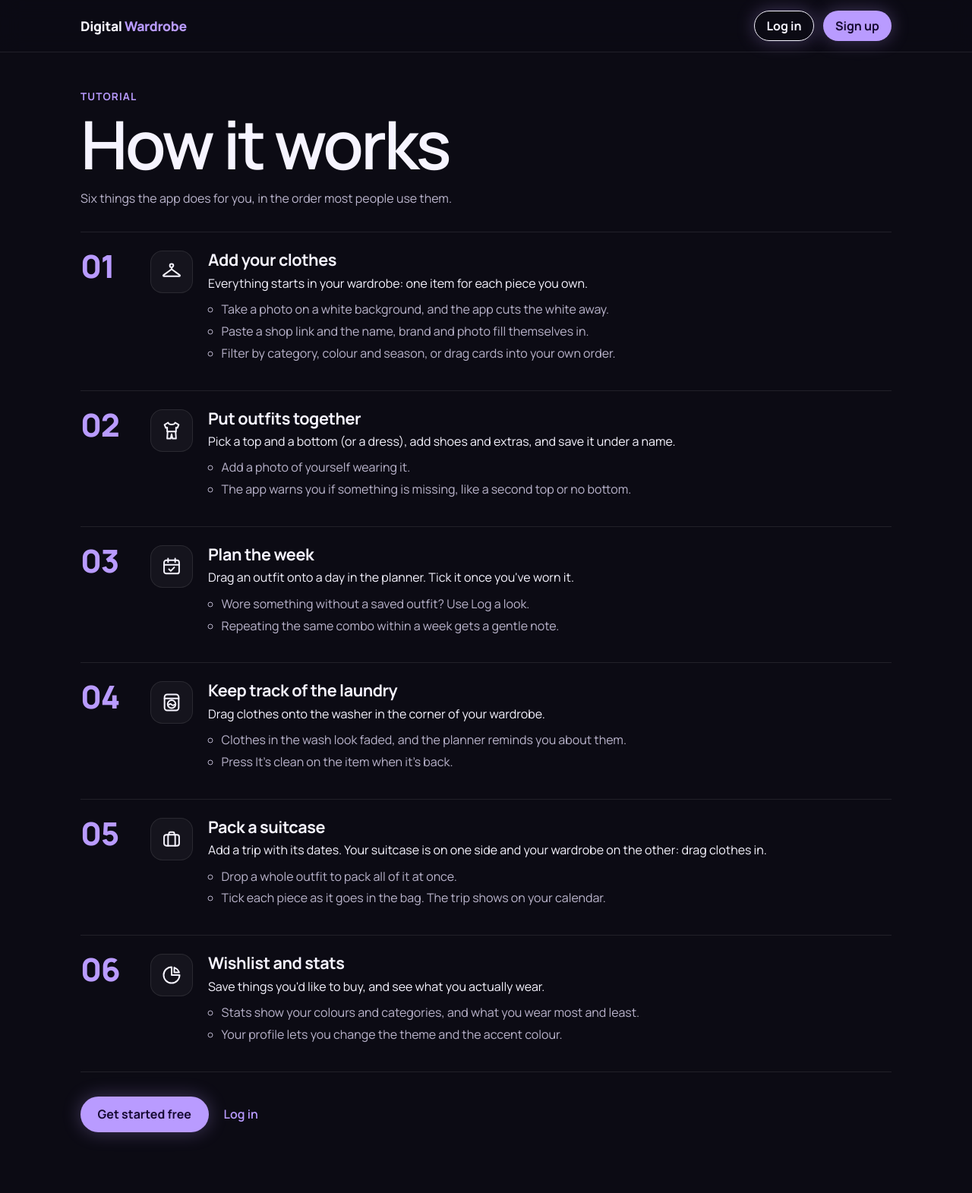
After one commit to lyanks/DigitalWardrobe, a Flask app: page /tutorial in a window 1280 px wide. The commit adds this page. Shown: the whole page at 76% size. Run offline with Flask 3, Linux system fonts and the light colour scheme.

Commit message:
Add a tutorial page and suggest it to new users on the home page
- Landing title: "organised." on its own line, "thoughtfully" no longer cropped
- Strip spaces around everything typed into forms (not passwords)

```diff
--- a/app/__init__.py
+++ b/app/__init__.py
@@ -63,6 +63,7 @@ def create_app(config_class=Config):
     from app.api.routes import bp as api_bp
     from app.welcome.routes import bp as welcome_bp
     from app.trips.routes import bp as trips_bp
+    from app.tutorial.routes import bp as tutorial_bp
 
     app.register_blueprint(main_bp)
     app.register_blueprint(auth_bp)
@@ -71,6 +72,7 @@ def create_app(config_class=Config):
     app.register_blueprint(planner_bp)
     app.register_blueprint(api_bp)
     app.register_blueprint(trips_bp)
+    app.register_blueprint(tutorial_bp)
     app.register_blueprint(welcome_bp)
 
     return app
--- a/app/models.py
+++ b/app/models.py
@@ -32,6 +32,8 @@ class User(UserMixin, db.Model):
     accent_color = db.Column(db.String(7))  # "#c4a8ff", or None = the theme's own
     # Idea #7: when the setup wizard was finished (or skipped). Empty = not yet.
     onboarded_at = db.Column(db.DateTime(timezone=True))
+    # When they opened the tutorial or closed its banner. Empty = suggest it.
+    tutorial_seen_at = db.Column(db.DateTime(timezone=True))
     created_at = db.Column(db.DateTime(timezone=True), default=utcnow, nullable=False)
 
     # One user -> many items. Deleting a user deletes their items too.
--- a/app/outfits/forms.py
+++ b/app/outfits/forms.py
@@ -1,13 +1,13 @@
-from flask_wtf import FlaskForm
 from flask_wtf.file import FileAllowed, FileField
 from wtforms import BooleanField, SelectField, SelectMultipleField, StringField, SubmitField, TextAreaField
 from wtforms.validators import DataRequired, Length, Optional
 
+from app.forms import BaseForm
 from app.wardrobe.choices import OCCASIONS
 from app.wardrobe.forms import IMAGE_TYPES
 
 
-class OutfitForm(FlaskForm):
+class OutfitForm(BaseForm):
     name = StringField("Name", validators=[DataRequired(), Length(max=100)])
     occasion = SelectField("Occasion", choices=[("", "—")] + [(o, o.capitalize()) for o in OCCASIONS])
     # Several values under one name: the browser sends item_ids=3&item_ids=7...
@@ -23,6 +23,6 @@ class OutfitForm(FlaskForm):
     submit = SubmitField("Save outfit")
 
 
-class DeleteOutfitForm(FlaskForm):
+class DeleteOutfitForm(BaseForm):
     """Only carries the CSRF token for the delete button."""
     submit = SubmitField("Yes, delete it")
--- a/app/planner/forms.py
+++ b/app/planner/forms.py
@@ -1,11 +1,11 @@
-from flask_wtf import FlaskForm
 from wtforms import SelectField, SelectMultipleField, StringField, SubmitField
 from wtforms.validators import DataRequired, Length, Optional
 
 from app.dates import DayMonthYearField
+from app.forms import BaseForm
 
 
-class ScheduleForm(FlaskForm):
+class ScheduleForm(BaseForm):
     # The route fills the choices with the user's own outfits.
     outfit_id = SelectField("Outfit", coerce=int, validators=[DataRequired()])
     # Turns "14.10.2026" into a Python date object (see app/dates.py).
@@ -14,7 +14,7 @@ class ScheduleForm(FlaskForm):
     submit = SubmitField("Add to calendar")
 
 
-class LogLookForm(FlaskForm):
+class LogLookForm(BaseForm):
     """Idea #1: what you wore on a day, picked from loose items."""
     # Filled with the user's own item ids by the route, like the outfit builder.
     item_ids = SelectMultipleField("Items", coerce=int)
--- a/app/static/css/main.css
+++ b/app/static/css/main.css
@@ -2716,15 +2716,21 @@ input[type="radio"] {
 .landing-intro .hero-title [data-reveal] {
     display: inline-block;
     white-space: nowrap;
-    vertical-align: bottom;
     max-width: 0;
-    overflow: hidden;
+    /* Cut off only left and right while it's folded. "hidden" would also
+       cut the bottom of g and y. */
+    overflow-x: clip;
     opacity: 0;
     transition: max-width 0.45s ease, opacity 0.6s ease 0.3s;
 }
 
 .landing-intro .hero-title [data-reveal].shown {
     opacity: 1;
+}
+
+.landing-intro .hero-title [data-reveal].settled {
+    display: inline;
+    max-width: none;
 }
 
 .type-caret {
@@ -2746,3 +2752,139 @@ input[type="radio"] {
 @keyframes caret-blink {
     50% { opacity: 0; }
 }
+
+/* ---------- Tutorial ---------- */
+
+/* The "New here?" banner on the home page. */
+.tutorial-tip {
+    display: flex;
+    align-items: center;
+    gap: 1rem;
+    padding: 1rem 1.25rem;
+    margin-bottom: calc(var(--space) * 1.5);
+    border: 1px solid color-mix(in srgb, var(--color-primary) 45%, transparent);
+    border-radius: var(--radius-lg);
+    background: color-mix(in srgb, var(--color-primary) 10%, var(--color-glass));
+}
+
+.tutorial-tip > div {
+    flex: 1;
+    display: flex;
+    flex-wrap: wrap;
+    gap: 0.25rem 0.6rem;
+}
+
+.tutorial-tip-close {
+    font-size: 1.3rem;
+    line-height: 1;
+    padding: 0.2rem 0.4rem;
+    color: var(--color-muted);
+}
+
+.tutorial-again {
+    margin: 0 0 var(--space);
+}
+
+.hero-link {
+    align-self: center;
+    margin-left: 0.5rem;
+}
+
+.tutorial-head {
+    margin: var(--space) 0 calc(var(--space) * 2);
+}
+
+.tutorial-head .big-title {
+    margin: 0.25rem 0 0.75rem;
+}
+
+.tutorial-steps {
+    list-style: none;
+    margin: 0;
+    padding: 0;
+    border-top: 1px solid var(--color-glass-border);
+}
+
+/* Number | icon | text, with thin lines between, like the home numbers. */
+.tutorial-step {
+    display: grid;
+    grid-template-columns: 4.5rem 3.5rem minmax(0, 1fr);
+    gap: 1.25rem;
+    align-items: start;
+    padding: calc(var(--space) * 1.5) 0;
+    border-bottom: 1px solid var(--color-glass-border);
+}
+
+.tutorial-number {
+    font-size: 2.6rem;
+    font-weight: 800;
+    line-height: 1;
+    color: var(--color-primary);
+    letter-spacing: -0.03em;
+}
+
+.tutorial-icon {
+    width: 3.5rem;
+    height: 3.5rem;
+    display: grid;
+    place-items: center;
+    border-radius: 1rem;
+    border: 1px solid var(--color-glass-border);
+    background: var(--color-glass);
+}
+
+.tutorial-icon svg {
+    width: 1.75rem;
+    height: 1.75rem;
+    fill: none;
+    stroke: currentColor;
+    stroke-width: 1.7;
+    stroke-linecap: round;
+    stroke-linejoin: round;
+}
+
+.tutorial-body h2 {
+    margin: 0 0 0.35rem;
+    font-size: 1.35rem;
+}
+
+.tutorial-body p {
+    margin: 0 0 0.6rem;
+}
+
+.tutorial-body ul {
+    margin: 0 0 0.75rem;
+    padding-left: 1.1rem;
+    color: var(--color-muted);
+}
+
+.tutorial-body li + li {
+    margin-top: 0.25rem;
+}
+
+.tutorial-end {
+    display: flex;
+    flex-wrap: wrap;
+    align-items: center;
+    gap: 1.25rem;
+    margin: calc(var(--space) * 2) 0;
+}
+
+@media (max-width: 600px) {
+    .tutorial-step {
+        grid-template-columns: 3rem minmax(0, 1fr);
+        gap: 0.75rem 1rem;
+    }
+
+    .tutorial-number {
+        font-size: 1.8rem;
+    }
+
+    .tutorial-icon {
+        display: none;
+    }
+
+    .tutorial-tip {
+        flex-wrap: wrap;
+    }
+}
--- a/app/static/js/landing.js
+++ b/app/static/js/landing.js
@@ -56,6 +56,11 @@ if (title && document.documentElement.classList.contains("landing-intro")) {
     word.style.maxWidth = `${word.scrollWidth}px`;
     word.classList.add("shown");
     await wait(700);
+    // Make it ordinary text again: a normal space instead of the &nbsp;, so
+    // if the word starts a new line (on a phone) it isn't pushed in.
+    word.textContent = word.textContent.trimStart();
+    word.before(" ");
+    word.classList.add("settled");
     document.documentElement.classList.add("landing-done");  // buttons slide up
   }
 
--- a/app/templates/auth/profile.html
+++ b/app/templates/auth/profile.html
@@ -21,6 +21,8 @@
       <p class="muted">Member since {{ current_user.created_at | date }}</p>
     </div>
   </div>
+
+  <p class="tutorial-again"><a href="{{ url_for('tutorial.index') }}">How the app works <span aria-hidden="true">→</span></a></p>
 
   <div class="card">
     <h2>Edit profile</h2>
--- /dev/null
+++ b/app/templates/tutorial/_icons.html
@@ -0,0 +1,16 @@
+{# Simple line icons, drawn in the text colour (stroke="currentColor"). #}
+<svg viewBox="0 0 24 24">
+  {% if feature.icon == "hanger" %}
+    <path d="M12 7a2 2 0 1 1 2-2c0 1.2-2 1.6-2 3v1"/><path d="M12 9 3 15.5c-.8.6-.4 1.5.5 1.5h17c.9 0 1.3-.9.5-1.5L12 9z"/>
+  {% elif feature.icon == "outfit" %}
+    <path d="M8 3 4 5.5 5.5 9 7 8.5V13h10V8.5l1.5.5L20 5.5 16 3c-.5 1.4-2 2.2-4 2.2S8.5 4.4 8 3z"/><path d="M7.5 13 7 21h4l1-5 1 5h4l-.5-8"/>
+  {% elif feature.icon == "calendar" %}
+    <rect x="3.5" y="5" width="17" height="15" rx="2.5"/><path d="M3.5 10h17M8 3v4M16 3v4"/><path d="m9 15 2 2 4-4"/>
+  {% elif feature.icon == "washer" %}
+    <rect x="4" y="3" width="16" height="18" rx="3"/><path d="M4 7.5h16"/><circle cx="12" cy="14" r="4.5"/><path d="M9 14.5c1-1 2-1 3 0s2 1 3 0"/>
+  {% elif feature.icon == "suitcase" %}
+    <rect x="3.5" y="7" width="17" height="12.5" rx="2.5"/><path d="M9 7V5.5c0-.8.7-1.5 1.5-1.5h3c.8 0 1.5.7 1.5 1.5V7M8 7v12.5M16 7v12.5"/>
+  {% else %}
+    <path d="M12 3a9 9 0 1 0 9 9h-9z"/><path d="M15 3.5A9 9 0 0 1 20.5 9H15z"/>
+  {% endif %}
+</svg>
--- /dev/null
+++ b/app/templates/tutorial/index.html
@@ -0,0 +1,72 @@
+{% extends "base.html" %}
+
+{% block title %}{{ title }} · Digital Wardrobe{% endblock %}
+
+{% block body_class %}{{ "" if current_user.is_authenticated else "public" }}{% endblock %}
+
+{# One feature: a number, an icon, a title, a sentence and up to three tips.
+   "endpoint" is where "Open" takes you (only shown when you're logged in). #}
+{% set features = [
+  {"icon": "hanger", "title": "Add your clothes", "endpoint": "wardrobe.create", "open": "Add an item",
+   "text": "Everything starts in your wardrobe: one item for each piece you own.",
+   "tips": ["Take a photo on a white background, and the app cuts the white away.",
+            "Paste a shop link and the name, brand and photo fill themselves in.",
+            "Filter by category, colour and season, or drag cards into your own order."]},
+  {"icon": "outfit", "title": "Put outfits together", "endpoint": "outfits.create", "open": "New outfit",
+   "text": "Pick a top and a bottom (or a dress), add shoes and extras, and save it under a name.",
+   "tips": ["Add a photo of yourself wearing it.",
+            "The app warns you if something is missing, like a second top or no bottom."]},
+  {"icon": "calendar", "title": "Plan the week", "endpoint": "planner.index", "open": "Open the planner",
+   "text": "Drag an outfit onto a day in the planner. Tick it once you've worn it.",
+   "tips": ["Wore something without a saved outfit? Use Log a look.",
+            "Repeating the same combo within a week gets a gentle note."]},
+  {"icon": "washer", "title": "Keep track of the laundry", "endpoint": "wardrobe.index", "open": "Open the wardrobe",
+   "text": "Drag clothes onto the washer in the corner of your wardrobe.",
+   "tips": ["Clothes in the wash look faded, and the planner reminds you about them.",
+            "Press It's clean on the item when it's back."]},
+  {"icon": "suitcase", "title": "Pack a suitcase", "endpoint": "trips.index", "open": "Plan a trip",
+   "text": "Add a trip with its dates. Your suitcase is on one side and your wardrobe on the other: drag clothes in.",
+   "tips": ["Drop a whole outfit to pack all of it at once.",
+            "Tick each piece as it goes in the bag. The trip shows on your calendar."]},
+  {"icon": "chart", "title": "Wishlist and stats", "endpoint": "main.stats", "open": "See your stats",
+   "text": "Save things you'd like to buy, and see what you actually wear.",
+   "tips": ["Stats show your colours and categories, and what you wear most and least.",
+            "Your profile lets you change the theme and the accent colour."]},
+] %}
+
+{% block content %}
+  <section class="tutorial-head">
+    <p class="eyebrow">Tutorial</p>
+    <h1 class="big-title">How it works</h1>
+    <p class="muted">Six things the app does for you, in the order most people use them.</p>
+  </section>
+
+  <ol class="tutorial-steps">
+    {% for feature in features %}
+      <li class="tutorial-step">
+        <span class="tutorial-number" aria-hidden="true">{{ "%02d" | format(loop.index) }}</span>
+        <span class="tutorial-icon" aria-hidden="true">{% include "tutorial/_icons.html" %}</span>
+        <div class="tutorial-body">
+          <h2>{{ feature.title }}</h2>
+          <p>{{ feature.text }}</p>
+          <ul>
+            {% for tip in feature.tips %}<li>{{ tip }}</li>{% endfor %}
+          </ul>
+          {% if current_user.is_authenticated %}
+            <a href="{{ url_for(feature.endpoint) }}">{{ feature.open }} <span aria-hidden="true">→</span></a>
+          {% endif %}
+        </div>
+      </li>
+    {% endfor %}
+  </ol>
+
+  <section class="tutorial-end">
+    {% if current_user.is_authenticated %}
+      <a href="{{ url_for('wardrobe.create') }}" class="button">Add your first item</a>
+      <a href="{{ url_for('main.index') }}">Back home</a>
+    {% else %}
+      <a href="{{ url_for('auth.register') }}" class="button">Get started free</a>
+      <a href="{{ url_for('auth.login') }}">Log in</a>
+    {% endif %}
+  </section>
+{% endblock %}
--- a/app/trips/forms.py
+++ b/app/trips/forms.py
@@ -1,14 +1,14 @@
-from flask_wtf import FlaskForm
 from wtforms import StringField, SubmitField
 from wtforms.validators import DataRequired, Length, ValidationError
 
 from app.dates import DayMonthYearField
+from app.forms import BaseForm
 
 # Longer trips are more likely a typo in the year.
 MAX_TRIP_DAYS = 60
 
 
-class TripForm(FlaskForm):
+class TripForm(BaseForm):
     name = StringField("Where to?", validators=[DataRequired(), Length(max=80)],
                        render_kw={"placeholder": "Lviv weekend"})
     start_date = DayMonthYearField("From", validators=[DataRequired()])
--- /dev/null
+++ b/app/tutorial/routes.py
@@ -0,0 +1,34 @@
+"""The tutorial: one page that shows the main features of the app.
+
+New users see a "New here?" banner on the home page until they open the
+tutorial or close the banner. Either one fills in User.tutorial_seen_at,
+so the banner never comes back. The page itself stays open to everyone,
+visitors included (the landing page links to it).
+"""
+from flask import Blueprint, redirect, render_template, url_for
+from flask_login import current_user, login_required
+
+from app.extensions import db
+from app.models import utcnow
+
+bp = Blueprint("tutorial", __name__, url_prefix="/tutorial")
+
+
+def mark_seen():
+    if current_user.is_authenticated and current_user.tutorial_seen_at is None:
+        current_user.tutorial_seen_at = utcnow()
+        db.session.commit()
+
+
+@bp.route("")
+def index():
+    mark_seen()
+    return render_template("tutorial/index.html", title="How it works")
+
+
+@bp.route("/hide", methods=["POST"])
+@login_required
+def hide():
+    """The × on the home page banner. (CSRFProtect checks the token.)"""
+    mark_seen()
+    return redirect(url_for("main.index"))
--- a/app/welcome/forms.py
+++ b/app/welcome/forms.py
@@ -1,8 +1,8 @@
-from flask_wtf import FlaskForm
 from wtforms import SelectMultipleField, SubmitField
 from wtforms.widgets import CheckboxInput, ListWidget
 
 from app.auth.forms import LookForm, ProfileForm
+from app.forms import BaseForm
 from app.goals import GOALS
 
 
@@ -23,7 +23,7 @@ class MultiCheckboxField(SelectMultipleField):
     option_widget = CheckboxInput()
 
 
-class GoalsForm(FlaskForm):
+class GoalsForm(BaseForm):
     """Step 2 (and the profile page): why you use the app. Pick any number."""
     goals = MultiCheckboxField("Why do you use Digital Wardrobe?",
                                choices=list(GOALS.items()))
@@ -35,5 +35,5 @@ class WelcomeLookForm(LookForm):
     submit = SubmitField("Finish")
 
 
-class SkipForm(FlaskForm):
+class SkipForm(BaseForm):
     """Only the CSRF token, for "Skip the setup"."""
```
Also changed, not shown: app/auth/forms.py (+6 -6 lines), app/forms.py (added, +24 -0 lines), app/templates/index.html (+21 -3 lines), app/wardrobe/forms.py (+4 -4 lines), migrations/versions/5ed51b1c2ac5_tutorial_seen.py (added, +32 -0 lines), tests/test_forms.py (added, +25 -0 lines), tests/test_tutorial.py (added, +37 -0 lines), app/tutorial/__init__.py (added).
